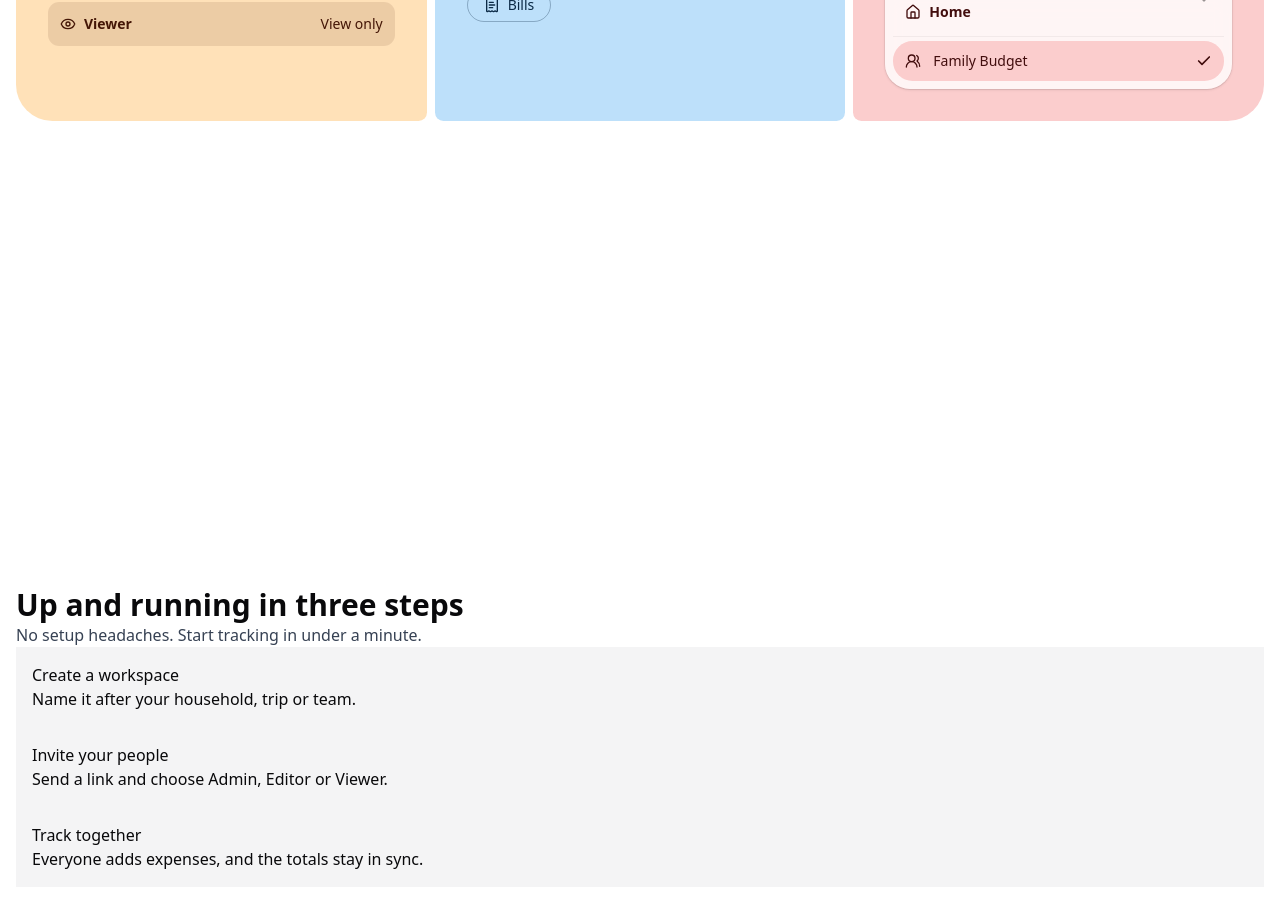
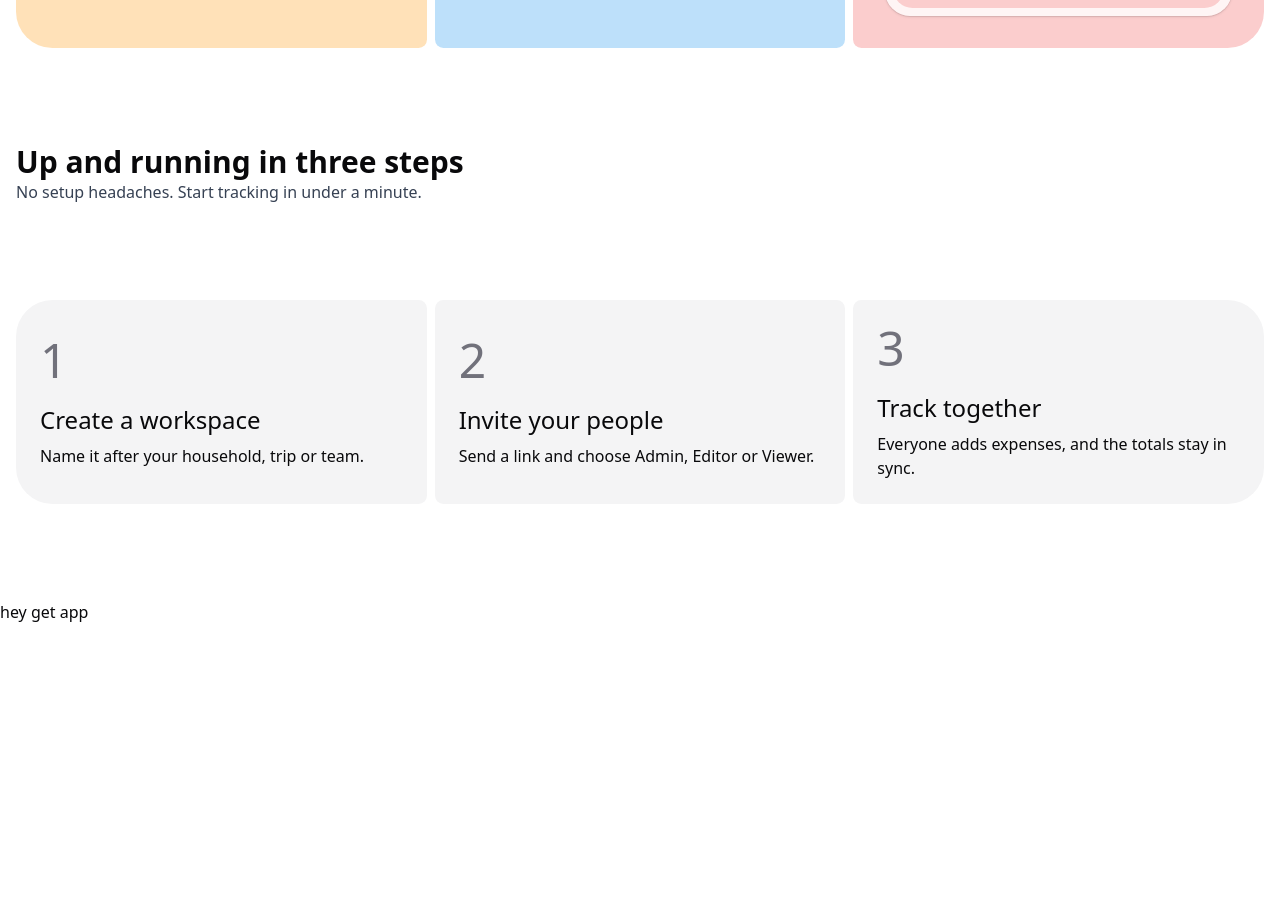
Before and after one commit to jibinkj-07/spendwise-web, a Next.js app: page / in a window 1280 px wide. Shown: the part 1519-2427 px from the top of the page. After the commit the page ends 2143 px from the top, so only its background shows below. Built offline with nearby package versions, Linux system fonts and the light colour scheme; a web font is replaced by a local one.

Commit message:
Working on works section

```diff
--- a/app/page.tsx
+++ b/app/page.tsx
@@ -2,16 +2,18 @@ import AppNavBar from "@/components/root/app-nav-bar";
 import HeroSection from "@/components/root/hero-section";
 import Features from "@/components/root/features";
 import HowItWorks from "@/components/root/how-it-works";
+import GetApp from "@/components/root/get-app";
 
 export default function Home() {
     return (
         <div className={"min-h-dvh relative overflow-x-hidden max-w-7xl mx-auto"}>
             <AppNavBar/>
 
-            <main className={"flex flex-col gap-32"}>
+            <main className={"flex flex-col gap-24"}>
                 <HeroSection/>
                 <Features/>
                 <HowItWorks/>
+                <GetApp/>
             </main>
         </div>
     );
--- a/components/root/features.tsx
+++ b/components/root/features.tsx
@@ -22,7 +22,7 @@ export default function Features() {
     <section
       id={"features"}
       className={
-        "px-4 relative min-h-screen flex flex-col justify-center gap-12 overflow-hidden"
+        "px-4 relative flex flex-col justify-center gap-24 overflow-hidden"
       }
     >
       <div>
--- /dev/null
+++ b/components/root/get-app.tsx
@@ -0,0 +1,3 @@
+export default function GetApp(){
+    return (<div>hey get app</div>)
+}
--- a/components/root/how-it-works.tsx
+++ b/components/root/how-it-works.tsx
@@ -1,4 +1,5 @@
-import React, { JSX } from "react";
+import React from "react";
+import {cn} from "@/lib/utils";
 
 const steps = [
   {
@@ -19,7 +20,7 @@ export default function HowItWorks() {
     <section
       id={"works"}
       className={
-        "px-4 relative min-h-screen flex flex-col justify-center overflow-hidden"
+        "px-4 relative flex flex-col justify-center gap-24 overflow-hidden"
       }
     >
       <div>
@@ -31,6 +32,7 @@ export default function HowItWorks() {
         </p>
       </div>
 
+      <div className={"grid md:grid-cols-3 gap-2"}>
         {steps.map((step, index) => (
           <Tile
             key={index}
@@ -39,6 +41,7 @@ export default function HowItWorks() {
             description={step.description}
           />
         ))}
+      </div>
     </section>
   );
 }
@@ -50,8 +53,14 @@ type TileProps = {
 };
 function Tile({ title, description, step }: TileProps) {
   return (
-    <div className={"p-4 bg-muted"}>
-      <h2>{title}</h2>
+    <div className={cn("p-6 flex flex-col justify-center gap-2 bg-muted",
+       step === 1&& "rounded-t-4xl rounded-b-sm md:rounded-l-4xl md:rounded-r-sm",
+       step === 2&& "rounded-sm",
+       step === 3&& "rounded-b-4xl rounded-t-sm md:rounded-r-4xl md:rounded-l-sm",
+
+        )}>
+        <p className={"text-5xl mb-3 text-muted-foreground"}>{step}</p>
+      <h2 className={"text-2xl font-medium"}>{title}</h2>
       <p>{description}</p>
     </div>
   );
```
Lines whose indentation alone changed are shown as unchanged.
